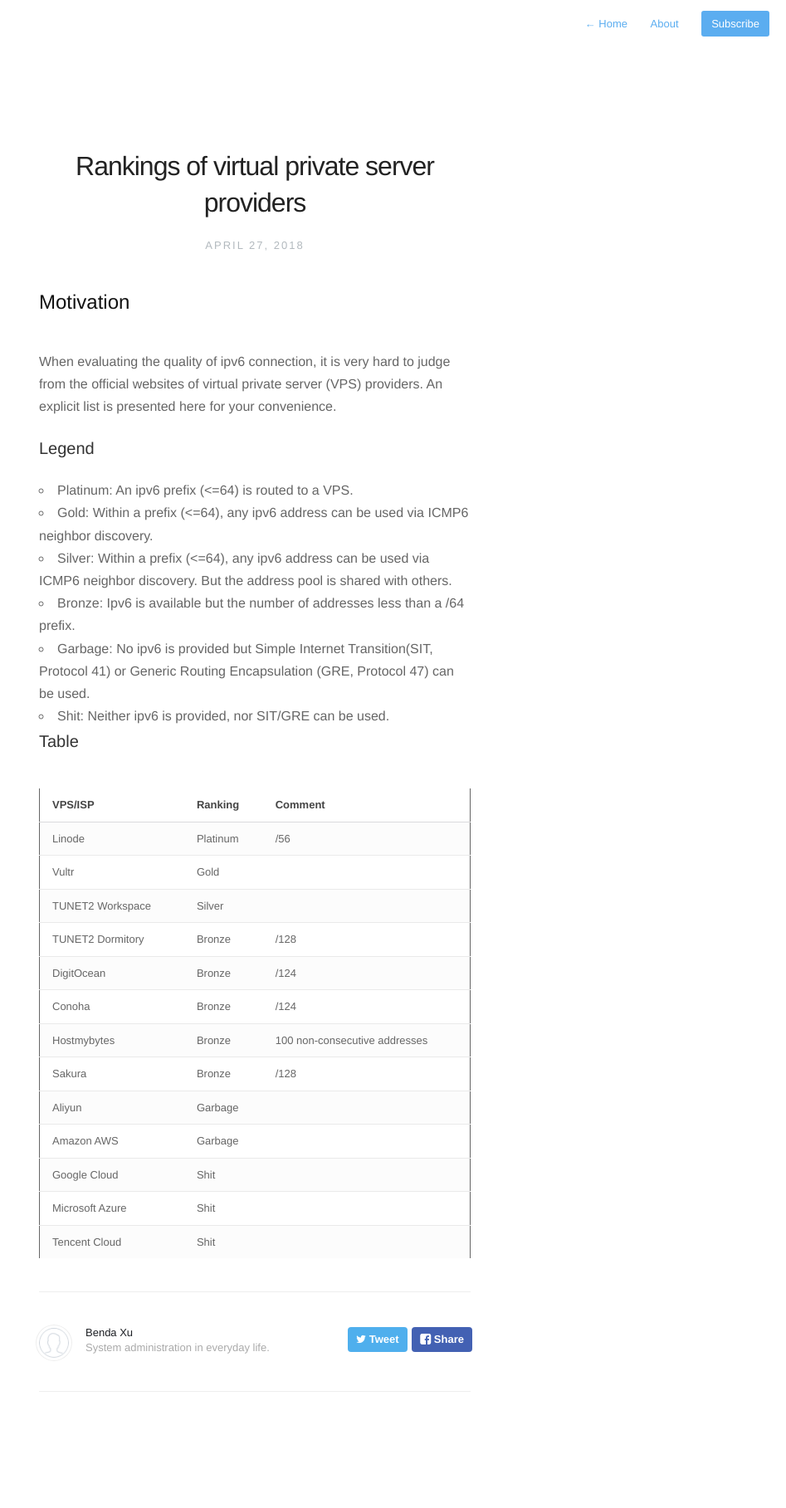
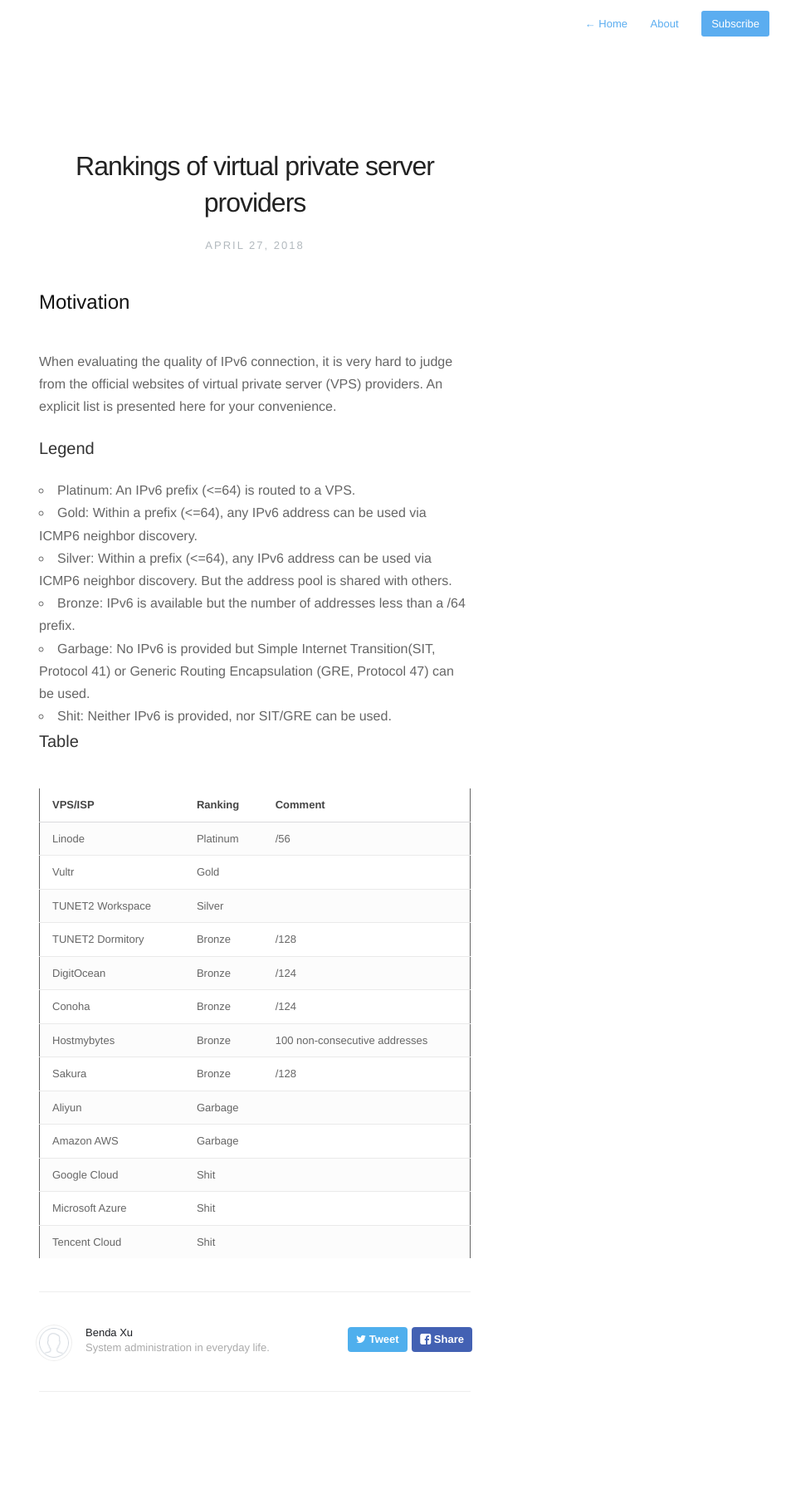
Before and after one commit to heroxbd/heroxbd.github.io, a Jekyll site: the page built from _posts/2018-04-27-virtual-private-server-ipv6-ranking.html, in a window 1280 px wide. Shown: the whole page at 83% size, without its empty margins (333-1280 px from the left). Built offline with Jekyll 4.4.1, drawn with Linux system fonts in a browser that asks for light colours; nearby versions of some CDN libraries.

Commit message:
IPv6 spell.

```diff
--- a/_posts/2018-04-27-virtual-private-server-ipv6-ranking.html
+++ b/_posts/2018-04-27-virtual-private-server-ipv6-ranking.html
@@ -5,7 +5,7 @@ date: 2018-04-27
 categories:
 -
 tags:
-- ipv6
+- IPv6
 - VPS
 author: Benda Xu
 excerpt: This post ranks the virtual private server providers
@@ -14,7 +14,7 @@ excerpt: This post ranks the virtual private server providers
 <h2 id="org7b10da3">Motivation</h2>
 <div class="outline-text-2" id="text-org7b10da3">
 <p>
-When evaluating the quality of ipv6 connection, it is very hard to
+When evaluating the quality of IPv6 connection, it is very hard to
 judge from the official websites of virtual private server (VPS)
 providers.  An explicit list is presented here for your convenience.
 </p>
@@ -24,18 +24,18 @@ providers.  An explicit list is presented here for your convenience.
 <h3 id="org68c4f5e">Legend</h3>
 <div class="outline-text-3" id="text-org68c4f5e">
 <ul class="org-ul">
-<li>Platinum: An ipv6 prefix (&lt;=64) is routed to a VPS.</li>
-<li>Gold: Within a prefix (&lt;=64), any ipv6 address can be used via
+<li>Platinum: An IPv6 prefix (&lt;=64) is routed to a VPS.</li>
+<li>Gold: Within a prefix (&lt;=64), any IPv6 address can be used via
 ICMP6 neighbor discovery.</li>
-<li>Silver: Within a prefix (&lt;=64), any ipv6 address can be used via
+<li>Silver: Within a prefix (&lt;=64), any IPv6 address can be used via
 ICMP6 neighbor discovery. But the address pool is shared with
 others.</li>
-<li>Bronze: Ipv6 is available but the number of addresses less than a
+<li>Bronze: IPv6 is available but the number of addresses less than a
 /64 prefix.</li>
-<li>Garbage: No ipv6 is provided but Simple Internet Transition(SIT,
+<li>Garbage: No IPv6 is provided but Simple Internet Transition(SIT,
 Protocol 41) or Generic Routing Encapsulation (GRE, Protocol 47)
 can be used.</li>
-<li>Shit: Neither ipv6 is provided, nor SIT/GRE can be used.</li>
+<li>Shit: Neither IPv6 is provided, nor SIT/GRE can be used.</li>
 </ul>
 </div>
 </div>
```
